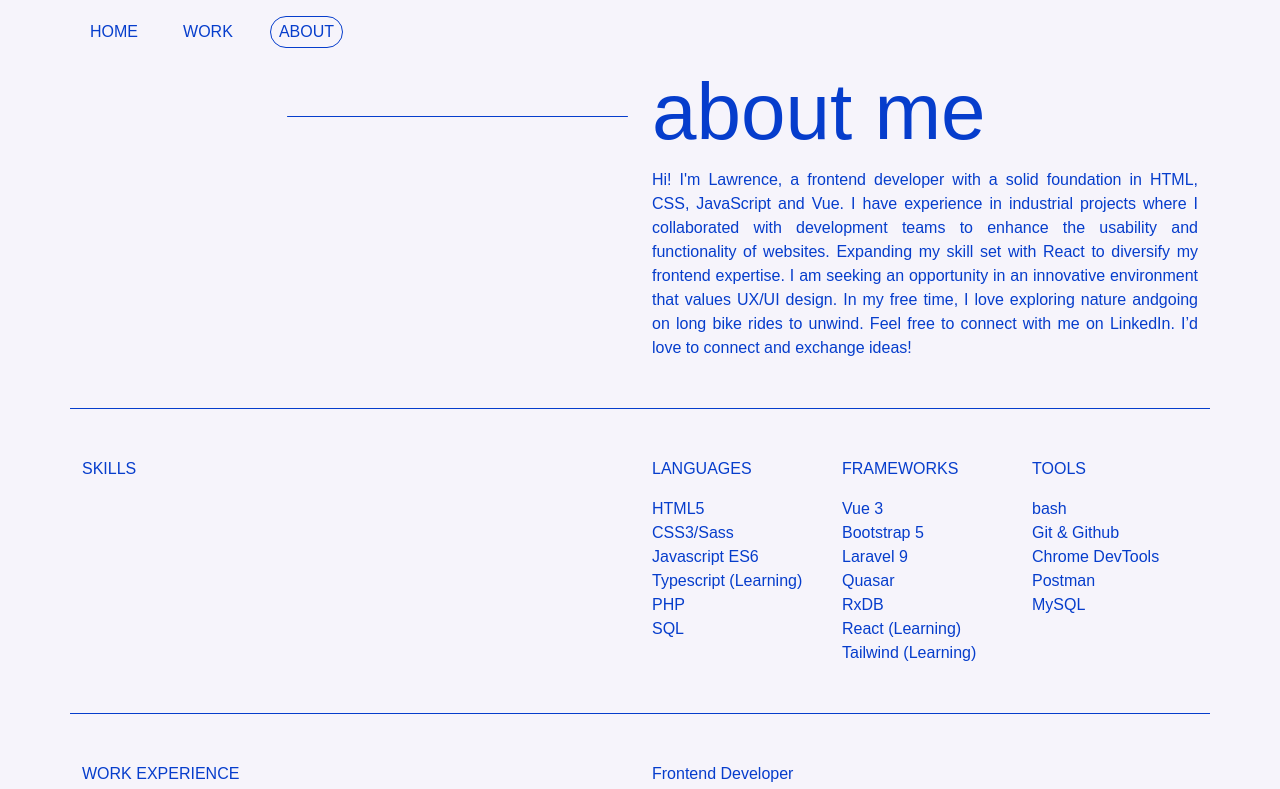
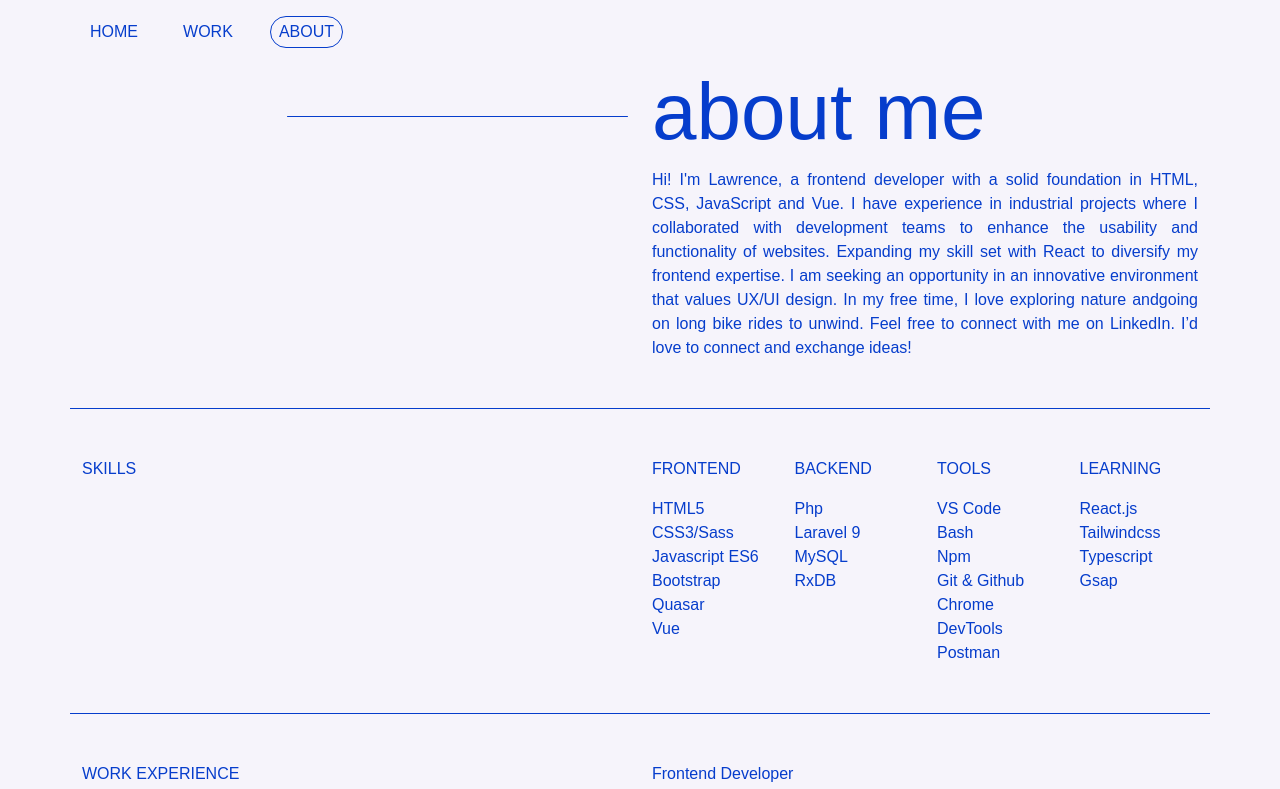
Before and after one commit to lawrencedulian/my-portfolio, a Vue app: page /about in a window 1280 px wide. Shown: the top 789 px of the page. Built offline with nearby package versions, Linux system fonts and the light colour scheme.

Commit message:
minor fix

```diff
--- a/src/pages/AboutPage.vue
+++ b/src/pages/AboutPage.vue
@@ -1,6 +1,6 @@
 <script>
+import scrollToTopButton from '../components/scrollToTopButton.vue';
 import { store } from '../store';
-import scrollToTopButton from '../components/scrollToTopButton.vue';
 
 export default {
     name: "AboutPage",
@@ -10,34 +10,39 @@ export default {
     data() {
         return {
             store,
-            // LANGUAGES
-            languages: [
+            // FRONTEND
+            frontend: [
                 "HTML5",
                 "CSS3/Sass",
                 "Javascript ES6",
-                "Typescript (Learning)",
-                "PHP",
-                "SQL"
+                "Bootstrap",
+                "Quasar",
+                "Vue",
             ],
 
-            // FRAMEWORKS
-            frameworks: [
-                "Vue 3",
-                "Bootstrap 5",
+            // BACKEND
+            backend: [
+                "Php",
                 "Laravel 9",
-                "Quasar",
+                "MySQL",
                 "RxDB",
-                "React (Learning)",
-                "Tailwind (Learning)"
+            ],
+
+            learning: [
+                "React.js",
+                "Tailwindcss",
+                "Typescript",
+                "Gsap",
             ],
 
             // TOOLS
             tools: [
-                "bash",
+                "VS Code",
+                "Bash",
+                "Npm",
                 "Git & Github",
                 "Chrome DevTools",
                 "Postman",
-                "MySQL"
             ]
         }
     },
@@ -62,7 +67,7 @@ export default {
                 <!-- <img class="profile m-0" src="../assets/img/profile.jpeg" alt=""> -->
             </div>
             <div class="text col-lg-6 col-md-12 d-flex flex-column justify-content-end">
-                <p class="description text-justify">
+                <p class="description text-justify font-weight-100">
                     <!-- Hello, I'm Lawrence, a junior full-stack web developer based in sunny Messina, Sicily, where it
                     feels
                     like summer all year round. I'm deeply passionate about technology and have a relentless drive to
@@ -99,21 +104,27 @@ export default {
                 <p>SKILLS</p>
             </div>
             <div class="col">
-                <p>LANGUAGES</p>
+                <p>FRONTEND</p>
                 <ul>
-                    <li class="font-weight-100" v-for="lang in languages" :key="lang"> {{ lang }}</li>
+                    <li class="font-weight-100" v-for="fe in frontend" :key="fe"> {{ fe }}</li>
                 </ul>
             </div>
             <div class="col">
-                <p>FRAMEWORKS</p>
+                <p>BACKEND</p>
                 <ul>
-                    <li class="font-weight-100" v-for="fr in frameworks" :key="fr"> {{ fr }}</li>
+                    <li class="font-weight-100" v-for="be in backend" :key="be"> {{ be }}</li>
                 </ul>
             </div>
             <div class="col">
                 <p>TOOLS</p>
                 <ul>
                     <li class="font-weight-100" v-for="tool in tools" :key="tool"> {{ tool }}</li>
+                </ul>
+            </div>
+            <div class="col">
+                <p>LEARNING</p>
+                <ul>
+                    <li class="font-weight-100" v-for="wip in learning" :key="wip"> {{ wip }}</li>
                 </ul>
             </div>
         </section>
@@ -189,6 +200,10 @@ p {
 
 .font-weight-100 {
     font-weight: 100;
+}
+
+li {
+    font-size: 1rem;
 }
 
 .work-experience {
@@ -300,6 +315,10 @@ p {
         font-size: .8rem;
     }
 
+    li {
+        font-size: .8rem;
+    }
+
     .about-me {
         .title {
             font-size: 3rem;
```
